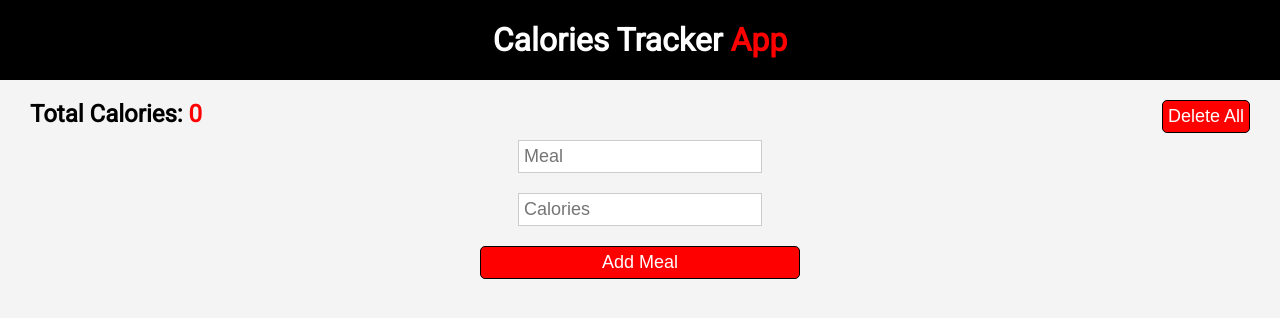
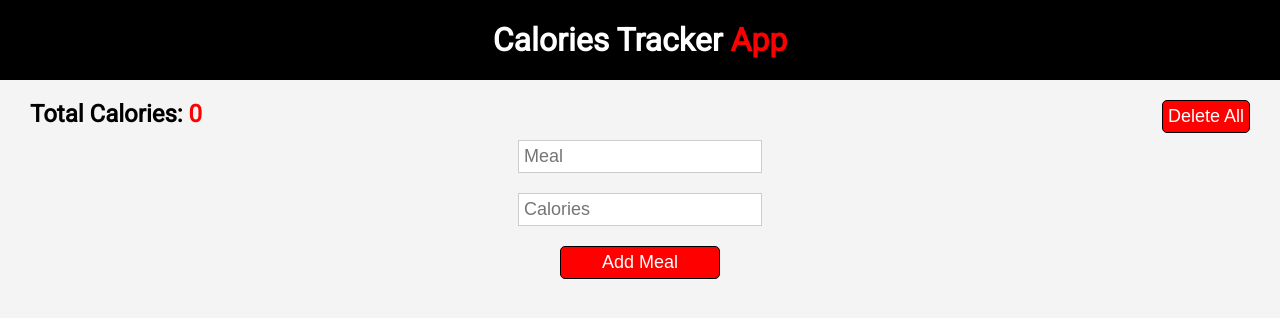
Before and after one commit to comp426-2022-spring/a99-rotanev, a React (Create React App) app in the folder my-react-app/src/caloriesTracker/calories-tracker-app/: page / in a window 1280 px wide. Shown: the top 318 px of the page. Built offline with nearby package versions, Linux system fonts and the light colour scheme.

Commit message:
a little design change for button

```diff
--- a/my-react-app/src/caloriesTracker/calories-tracker-app/src/App.css
+++ b/my-react-app/src/caloriesTracker/calories-tracker-app/src/App.css
@@ -67,7 +67,7 @@ span {
 
 .app__controls__inputs button {
   padding: 5px;
-  width: 50%;
+  width: 25%;
   text-align: center;
   color: white;
   background: red;
```
